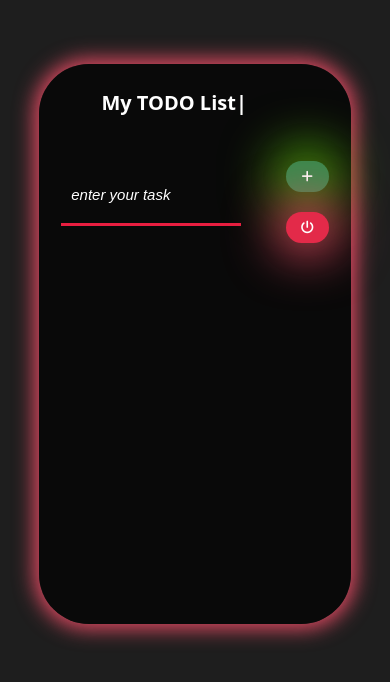
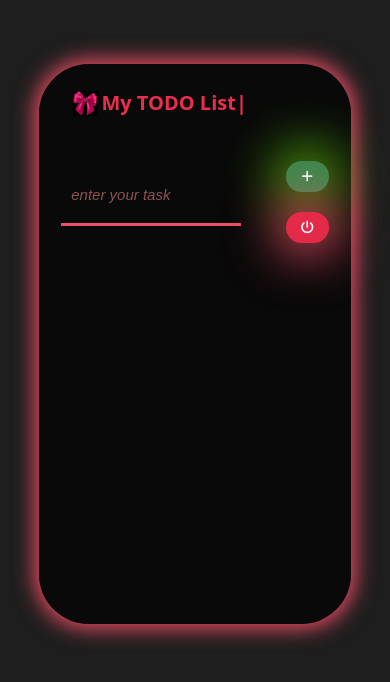
Before and after one commit to asmaa505/TODO-list, a plain HTML site: page index.html in a window 390 px wide. Drawn offline with Linux system fonts and the light colour scheme.

Commit message:
I am hust a todo list (addign a photo)

```diff
--- a/index.html
+++ b/index.html
@@ -10,6 +10,7 @@
 <body>
     <div class="todo">
         <h1>|</h1>
+        <img src="./images/cutei.jpg">
         <form class="content">
             <input type="text" id="in" placeholder="enter your task">
             <div class="buttons">
--- a/style.css
+++ b/style.css
@@ -28,6 +28,7 @@ body{
     box-shadow: 0 0 20px 5px rgba(241, 77, 104, 0.916);
     padding-bottom: 35px;
     margin-bottom: 50px;
+    position: relative;
 }
 
 h1{
@@ -36,7 +37,7 @@ h1{
     padding-top: 25px;
     padding-bottom: 25px;
     margin: auto;
-    color: white;
+    color: rgb(235, 46, 77);
 }
 
 .todo h1::before{
@@ -68,18 +69,25 @@ h1{
     }
 }
 
+img{
+    width: 8%;
+    position: absolute;
+    top: 20px;
+    left: 16%;
+}
+
 #in{
     /* width: 30%; */
     padding: 10px 15px 20px 10px;
     /* padding-left: 20px; */
-    color: white;
+    color: rgb(247, 94, 94);
     font-size: 15px;
-    border-bottom: 3px solid rgb(232, 30, 64);
+    border-bottom: 3px solid rgb(239, 78, 105);
     background-color: transparent;
 }
 
 #in::placeholder{
-    color: white;
+    color: rgb(143, 82, 82);
     font-size: 15px;
     font-style: oblique;
     padding-bottom: -105px;
@@ -119,7 +127,7 @@ h1{
 }
 
 .list{
-    color: white;
+    color: rgba(255, 255, 255, 0.852);
     width: 80%;
     height: 70%;
     margin: auto;
@@ -175,6 +183,10 @@ h1{
     .green{
         box-shadow: 0 0 50px 15px rgba(75, 164, 12, 0.916);
     }
+    img{
+        left: 6%;
+        top: 25px;
+    }
 }
 
 @media(max-width: 991px){
@@ -191,6 +203,10 @@ h1{
         padding-left: 10px;
         font-size: 12px;
     }
+    img{
+        left: 10%;
+        top: 25px;
+    }
 }
 
 @media(max-width: 427px){
@@ -198,8 +214,11 @@ h1{
         width: 60%;
         font-size: 20px;
     }
-
     .todo{
         width: 80%;
     }
+    img{
+        left: 11%;
+        top: 27px;
+    }
 }
```
Also changed, not shown: images/cutei.jpg (added).
